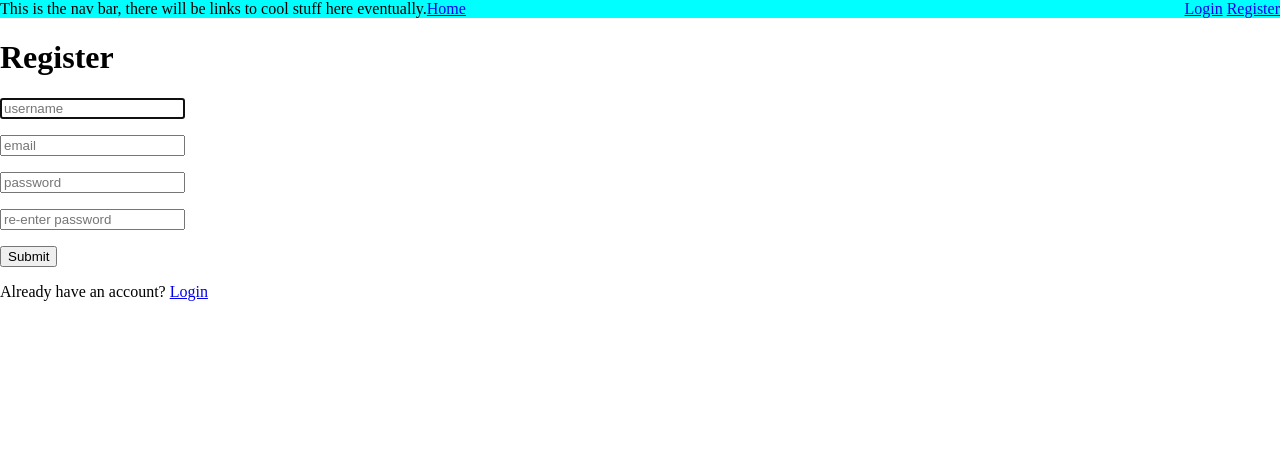
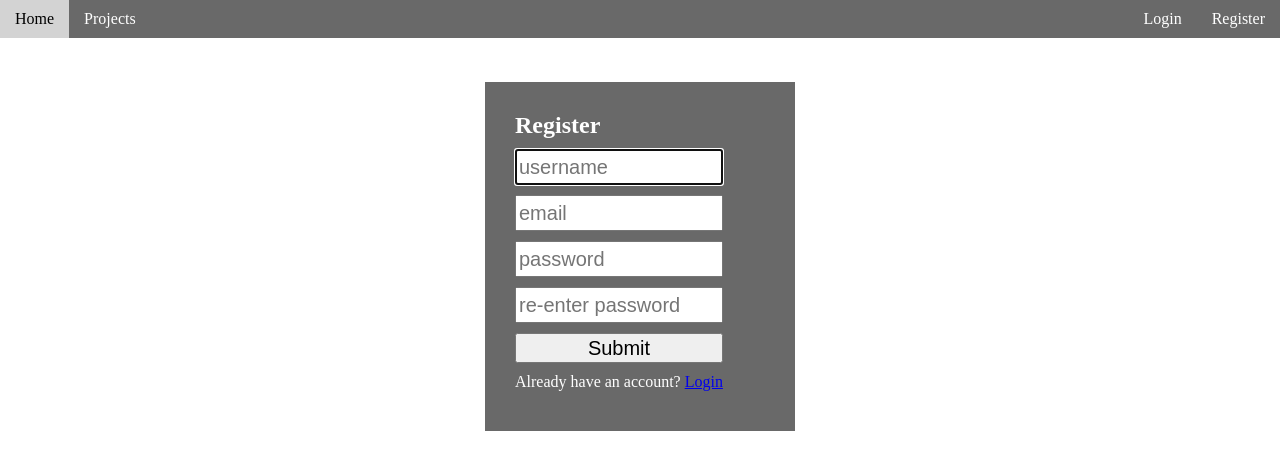
Before and after one commit to ABKeyes/IssueTrackerApplication, a Django app: page /users/register/ in a window 1280 px wide. Shown: the top 470 px of the page. Run offline with Django 4.2, Linux system fonts and the light colour scheme.

Commit message:
Added CSS and updated html of user auth system.

```diff
--- a/src/issuetracker/urls.py
+++ b/src/issuetracker/urls.py
@@ -16,12 +16,14 @@
 from django.contrib import admin
 from django.urls import path
 from django.urls.conf import include
+from django.conf.urls.static import static
+from django.conf import settings
 
 from layout.views import home_view
-
 
 urlpatterns = [
     path('', home_view, name="home"),
     path('users/', include('users.urls')),
     path('admin/', admin.site.urls),
-]
+    path('projects/', include('projects.urls')),
+] + static(settings.STATIC_URL, document_root=settings.STATIC_ROOT)
--- /dev/null
+++ b/src/layout/static/css/base.css
@@ -0,0 +1,35 @@
+body {
+    margin: 0px;
+    background-color: white;
+    padding: 0;
+}
+
+.navbar {
+    background-color: dimgrey;
+    display: inline-block;
+    width: 100%;
+    overflow: hidden;
+}
+
+.navbar a{
+    float: left;
+    color: white;
+    text-align: center;
+    padding: 10px 15px;
+    text-decoration: none;
+}
+
+.user-manage {
+    float: right;
+}
+
+.user {
+    color: white;
+    float: left;
+    padding: 10px 15px;
+}
+
+.navbar a:hover {
+    background-color: lightgrey;
+    color: black;
+}
--- a/src/layout/templates/layout/base.html
+++ b/src/layout/templates/layout/base.html
@@ -1,11 +1,16 @@
 <!doctype html>
 <html>
 <head>
+    <meta name="viewport" content="width=device-width, initial-scale=1">
+    {% load static %}
+    <link rel="stylesheet" href="{% static '/css/base.css' %}" />
 </head>
-<body style="margin: 0">
-    {% include 'layout/navbar.html' %}
+{% include 'layout/navbar.html' %}
+<body>
     {% block content %}
-        replace me
+    replace me
     {% endblock %}
 </body>
+<footer>
+</footer>
 </html>
--- a/src/layout/templates/layout/navbar.html
+++ b/src/layout/templates/layout/navbar.html
@@ -1,16 +1,13 @@
-<nav style="background-color: aqua">
-    <label style="float: left">This is the nav bar, there will be links to cool stuff here eventually.</label>
-    <a href="{% url 'home' %}" style="float: left">Home</a>
-    <div style="float: right">
+<nav class="navbar">
+    <a href="{% url 'home' %}">Home</a>
+    <a href="{% url 'projects:projects-list' %}">Projects</a>
+    <section class="user-manage">
         {% if request.user.is_authenticated %}
-        Hello, {{ request.user }}
-        <a href="{% url 'users:user-logout' %}">Logout</a>
+        <label class="user">Hello, {{ request.user }}</label>
+        <a href="{% url 'users:user-logout' %}" class="user-manage">Logout</a>
         {% else %}
-        <a href="{% url 'users:user-login' %}">Login</a>
-        <a href="{% url 'users:user-register' %}">Register</a>
+        <a href="{% url 'users:user-login' %}" class="user-manage">Login</a>
+        <a class="user-manage" href="{% url 'users:user-register' %}">Register</a>
         {% endif %}
-
-    </div>
-    <br />
-
+    </section>
 </nav>
--- /dev/null
+++ b/src/projects/urls.py
@@ -0,0 +1,11 @@
+from django.urls import path
+
+
+from .views import (
+    projects_list_view,
+    )
+
+app_name='projects'
+urlpatterns=[
+    path('', projects_list_view, name='projects-list'),
+    ]
--- a/src/users/forms.py
+++ b/src/users/forms.py
@@ -5,16 +5,21 @@
 
 class CreateUserForm(UserCreationForm):
     username = forms.CharField(widget=forms.TextInput(
-                                attrs={"placeholder": "username"}))
+                                attrs={"placeholder": "username",
+                                       "height": "50px",
+                                       "class": "user-fields"}))
 
     email = forms.CharField(widget=forms.TextInput(
-                                attrs={"placeholder": "email"}))
+                                attrs={"placeholder": "email",
+                                       "class": "user-fields"}))
 
     password1 = forms.CharField(widget=forms.TextInput(
-                                attrs={"placeholder": "password"}))
+                                attrs={"placeholder": "password",
+                                       "class": "user-fields"}))
 
     password2 = forms.CharField(widget=forms.TextInput(
-                                attrs={"placeholder": "re-enter password"}))
+                                attrs={"placeholder": "re-enter password",
+                                       "class": "user-fields"}))
 
 
     class Meta:
@@ -23,6 +28,8 @@
 
 class LoginUserForm(forms.Form):
     username = forms.CharField(widget=forms.TextInput(
-                                attrs={"placeholder": "username"}))
+                                attrs={"placeholder": "username",
+                                       "class": "user-fields"}))
     password = forms.CharField(widget=forms.TextInput(
-                                attrs={"placeholder": "password"}))
+                                attrs={"placeholder": "password",
+                                       "class": "user-fields"}))
--- /dev/null
+++ b/src/users/static/css/users.css
@@ -0,0 +1,52 @@
+.user-container {
+    margin: 0 auto;
+    width: 100%;
+    margin-left: auto;
+    margin-right: auto;
+}
+
+h1 {
+    color: white;
+    margin-top: 0;
+}
+
+.user-p {
+    text-align: left;
+    margin-bottom: 10px;
+}
+
+.user-input {
+    background-color: dimgrey;
+    margin-top: 40px;
+    display: flex;
+    flex-direction: column;
+    justify-content: center;
+    padding: 30px;
+    width: 100%;
+    max-width: 250px;
+    margin-left: auto;
+    margin-right: auto;
+}
+
+.s{
+    text-align: left;
+
+}
+
+.existing-user {
+    color: white;
+}
+
+
+.user-submit {
+    text-align: center;
+    width: 208px;
+    height: 30px;
+    font-size: 20px;
+}
+
+.user-fields {
+    width: 200px;
+    height: 30px;
+    font-size: 20px;
+}
--- a/src/users/templates/users/user_register.html
+++ b/src/users/templates/users/user_register.html
@@ -1,35 +1,39 @@
 {% extends 'layout/base.html' %}
 
 {% block content %}
+{% load static %}
+<link rel="stylesheet" href="{% static '/css/users.css' %}" />
 
-    <h1>Register</h1>
-
+        <div class="user-container">
+            <section class="user-input">
+                <h1 class="user-p">Register</h1>
                 <form method="POST" action=".">
                     {% csrf_token %}
-
-        <div class="container">
-            <p>
+                    <div class="user-p">
                         {{form.username}}
-            </p>
-            <p>
+                    </div>
+                    <div class="user-p">
                         {{form.email}}
-            </p>
+                    </div>
+                    <div class="user-p">
                         {{form.password1}}
-            <p>
+                    </div>
+                    <div class="user-p">
                         {{form.password2}}
-            </p>
-            <p>
+                    </div>
+                    <div class="user-p">
                         {{form.errors}}
-            </p>
-            <p>
-                <input type="submit" name="Create User" />
-            </p>
-            <p>
-                Already have an account? <a href="{% url 'users:user-login' %}">Login</a>
-            </p>
-
+                    </div>
+                    <div class="user-p">
+                        <input type="submit" name="Create User" class="user-submit" />
+                    </div>
+                </form>
+                <div class="user-p">
+                    <label class="existing-user">Already have an account?</label>  <a href="{% url 'users:user-login' %}">Login</a>
+                </div>
+            </section>
         </div>
 
-    </form>
+
 
 {% endblock %}
```
Also changed, not shown: src/issuetracker/settings.py (+15 -5 lines), src/projects/templates/projects/project_list.html (added, +14 -0 lines), src/projects/views.py (+7 -0 lines), src/users/templates/users/user_login.html (+26 -21 lines), src/layout/urls.py (added). Lines whose indentation alone changed are shown as unchanged.
